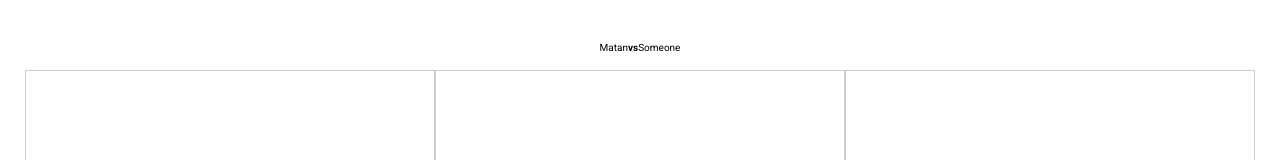
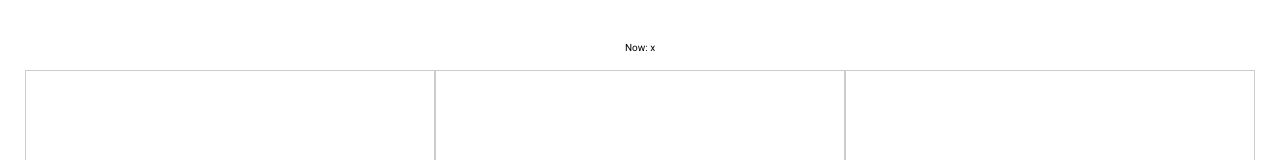
Before and after one commit to matanamir10/tic-tac-toe, a React (Create React App) app in the folder client/: page / in a window 1280 px wide. Shown: the top 160 px of the page. Built offline with nearby package versions, Linux system fonts and the light colour scheme.

Commit message:
string changed

```diff
--- a/client/src/components/MatchDetails/MatchDetails.js
+++ b/client/src/components/MatchDetails/MatchDetails.js
@@ -1,12 +1,13 @@
-import React from 'react';
+import React,{useContext} from 'react';
 import './MatchDetails.scss';
+import {OponentContext} from '../../context/Oponent';
 
 export const MatchDetails = () => {
+    const {turn} = useContext(OponentContext);
+
     return (
         <div className='match-details'>
-            <p>Matan</p>
-            <strong>vs</strong>
-            <p>Someone</p>
+            <p>Now: {turn}</p>
         </div>
     )
 }
```
